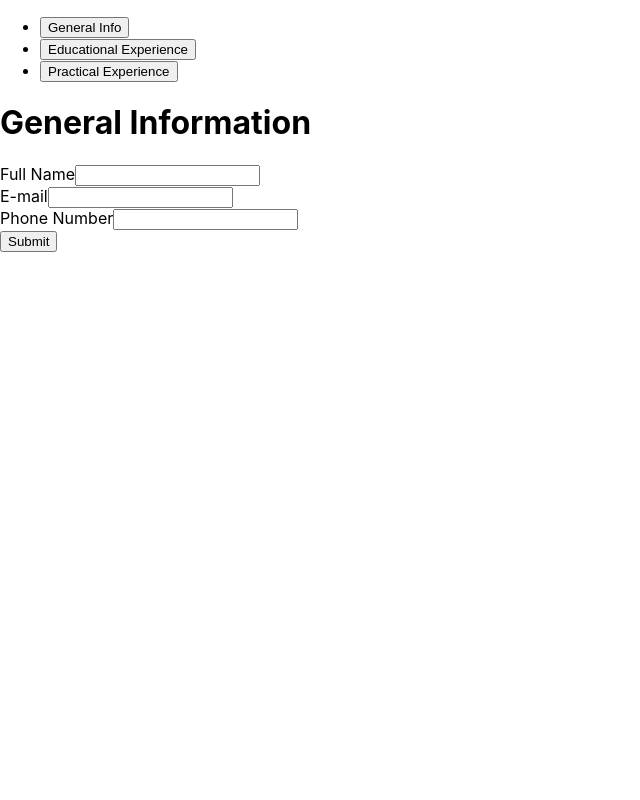
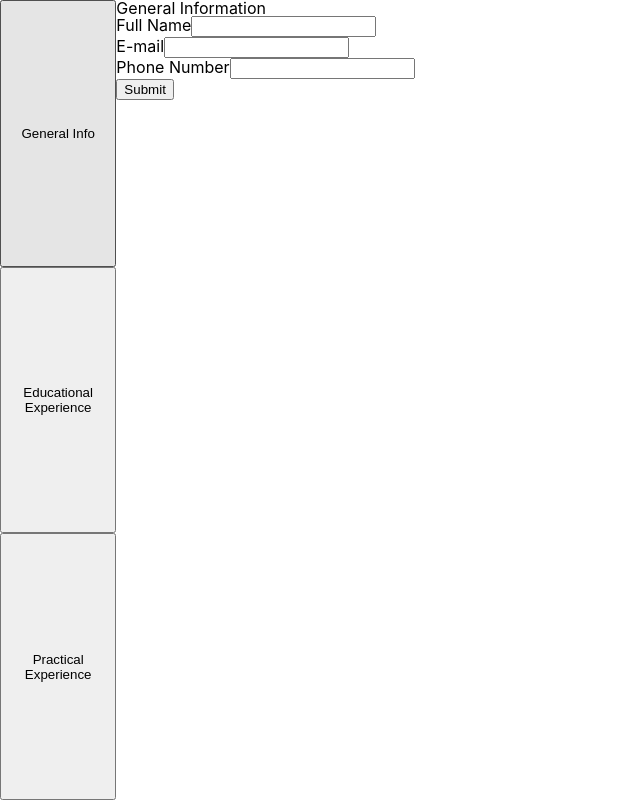
Before and after one commit to aaronlmjohnson/cv-project, a React (Create React App) app: page / in a window 1280 px wide. Shown: the whole page, without its empty margins (0-640 px from the left). Built offline with nearby package versions, Linux system fonts and the light colour scheme.

Commit message:
added styling to sidebar

```diff
--- a/src/App.css
+++ b/src/App.css
@@ -0,0 +1,5 @@
+#content{
+    display: grid;
+    grid-auto-flow: column;
+    grid-template-columns: 1fr 10fr;
+}
--- a/src/App.js
+++ b/src/App.js
@@ -3,6 +3,7 @@
 import GeneralInfoForm from "./components/GeneralInfoForm";
 import uniqid from "uniqid";
 import SectionSidebar from "./components/SectionSidebar";
+import "./App.css";
 
 class App extends Component {
   constructor() {
--- /dev/null
+++ b/src/components/SectionSidebar.css
@@ -0,0 +1,9 @@
+#section-sidebar{
+    list-style: none;
+    display: grid;
+}
+
+.cv-section button{
+    width: 100%;
+    height: calc(100vh / 3);
+}
--- a/src/components/SectionSidebar.js
+++ b/src/components/SectionSidebar.js
@@ -1,11 +1,12 @@
 import React from "react";
+import './SectionSidebar.css';
 
 const SectionSidebar = (props)=>{
     return (
         <ul id="section-sidebar">
-            <li><button id="general-info-button">General Info</button></li>
-            <li><button id="educational-experience-button">Educational Experience</button></li>
-            <li><button id="practical-experience-button">Practical Experience</button></li>
+            <li class="cv-section"><button id="general-info-button">General Info</button></li>
+            <li class="cv-section"><button id="educational-experience-button">Educational Experience</button></li>
+            <li class="cv-section"><button id="practical-experience-button">Practical Experience</button></li>
         </ul>
     )
 }
--- a/src/index.css
+++ b/src/index.css
@@ -1,3 +1,52 @@
+/* http://meyerweb.com/eric/tools/css/reset/
+   v2.0 | 20110126
+   License: none (public domain)
+*/
+
+html, body, div, span, applet, object, iframe,
+h1, h2, h3, h4, h5, h6, p, blockquote, pre,
+a, abbr, acronym, address, big, cite, code,
+del, dfn, em, img, ins, kbd, q, s, samp,
+small, strike, strong, sub, sup, tt, var,
+b, u, i, center,
+dl, dt, dd, ol, ul, li,
+fieldset, form, label, legend,
+table, caption, tbody, tfoot, thead, tr, th, td,
+article, aside, canvas, details, embed,
+figure, figcaption, footer, header, hgroup,
+menu, nav, output, ruby, section, summary,
+time, mark, audio, video {
+	margin: 0;
+	padding: 0;
+	border: 0;
+	font-size: 100%;
+	font: inherit;
+	vertical-align: baseline;
+}
+/* HTML5 display-role reset for older browsers */
+article, aside, details, figcaption, figure,
+footer, header, hgroup, menu, nav, section {
+	display: block;
+}
+body {
+	line-height: 1;
+}
+ol, ul {
+	list-style: none;
+}
+blockquote, q {
+	quotes: none;
+}
+blockquote:before, blockquote:after,
+q:before, q:after {
+	content: '';
+	content: none;
+}
+table {
+	border-collapse: collapse;
+	border-spacing: 0;
+}
+
 body {
   margin: 0;
   font-family: -apple-system, BlinkMacSystemFont, 'Segoe UI', 'Roboto', 'Oxygen',
```
